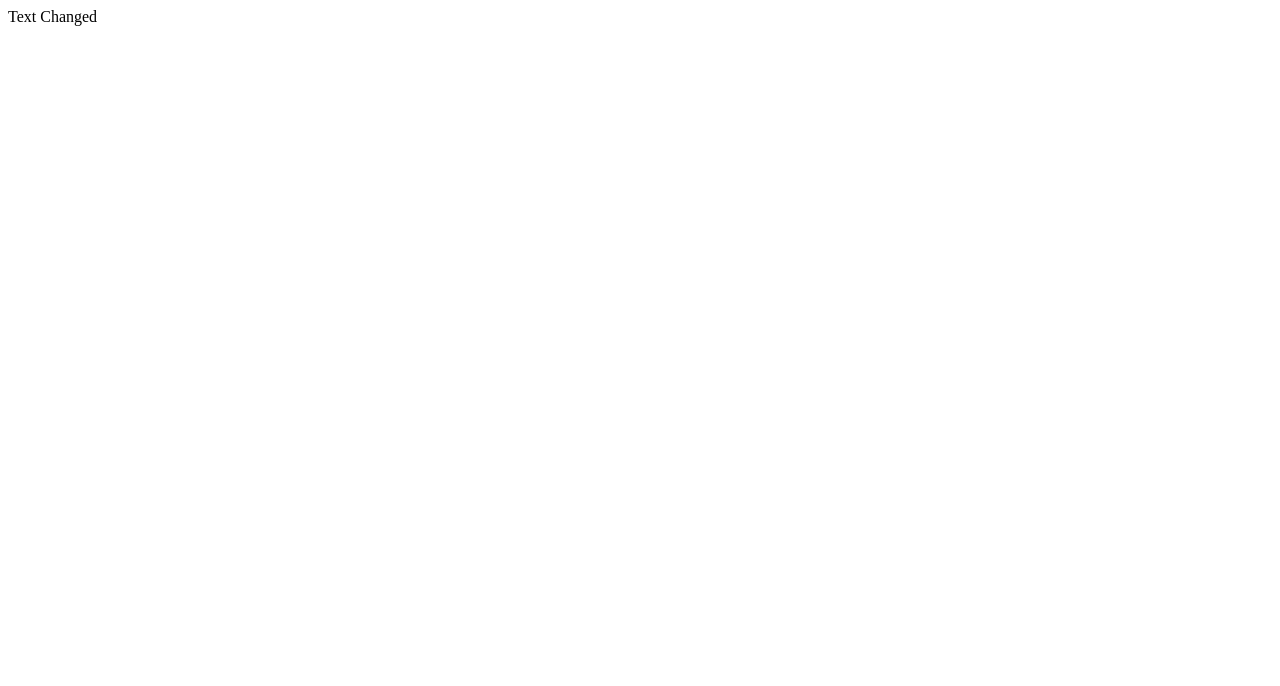
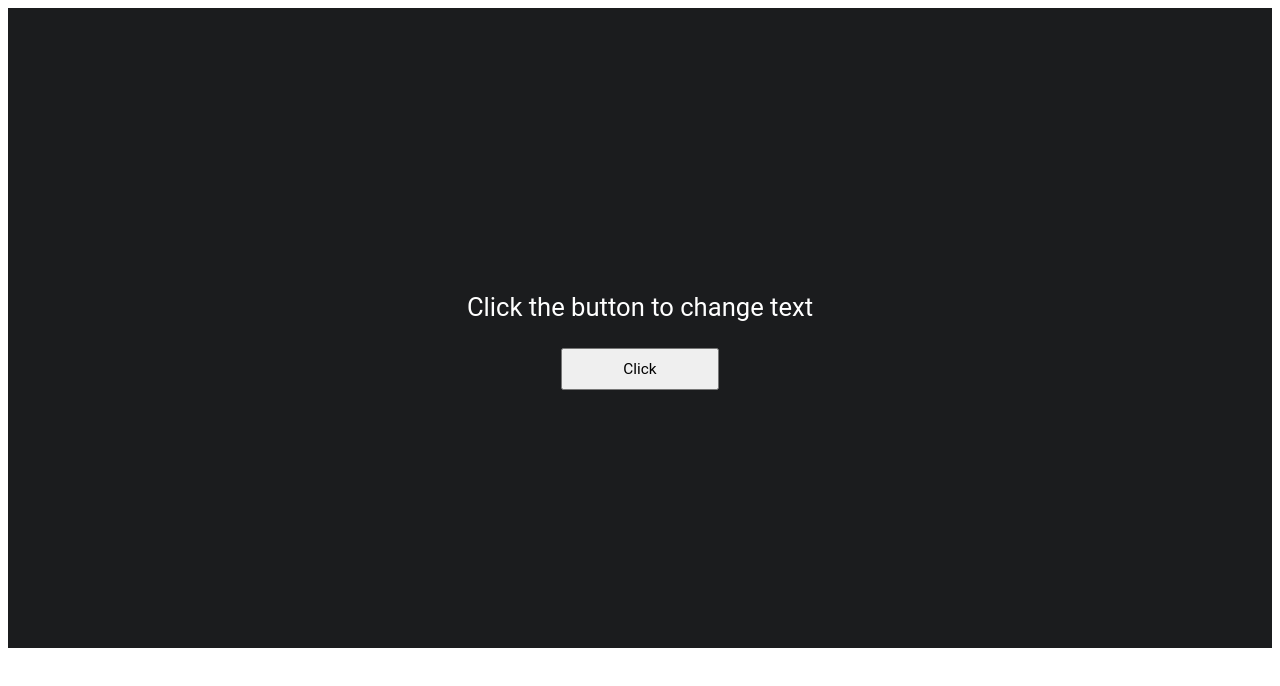
Before and after one commit to ShaileshKV29/JavaScript, a plain HTML site: page index.html in a window 1280 px wide. Drawn offline with Linux system fonts and the light colour scheme.

Commit message:
Button Click Element

```diff
--- a/index.html
+++ b/index.html
@@ -5,11 +5,38 @@
     <meta http-equiv="X-UA-Compatible" content="IE=edge">
     <meta name="viewport" content="width=device-width, initial-scale=1.0">
     <title>Document</title>
+    <style>
+        #div-1{
+            width: 100%;
+            height: 80vh;
+            background-color: #1b1c1e;
+            color: #FFF;
+            display: flex;
+            align-items: center;
+            justify-content: center;
+            flex-direction: column;
+            font-family: 'Roboto';
+            font-size: 2vw;
+        }
+
+        .btn{
+            padding: 10px 60px;
+            font-family: 'Roboto';
+            font-size: 1.2vw;
+        }
+    </style>
 </head>
 <body>
-    <div id="div-1">Here is some text</div>
+    <div id="div-1">
+        <p id="text">Click the button to change text</p>
+        <button class="btn" id="btn" onclick="textChange()">Click</button>
+    </div>
 </body>
     <script>
-        document.getElementById("div-1").innerHTML = "Text Changed";
+        // document.getElementById("div-1").innerHTML = "Text Changed";
+        function textChange()
+        {
+            document.getElementById("text").innerHTML = "Text Changed"
+        }
     </script>
 </html>
```
